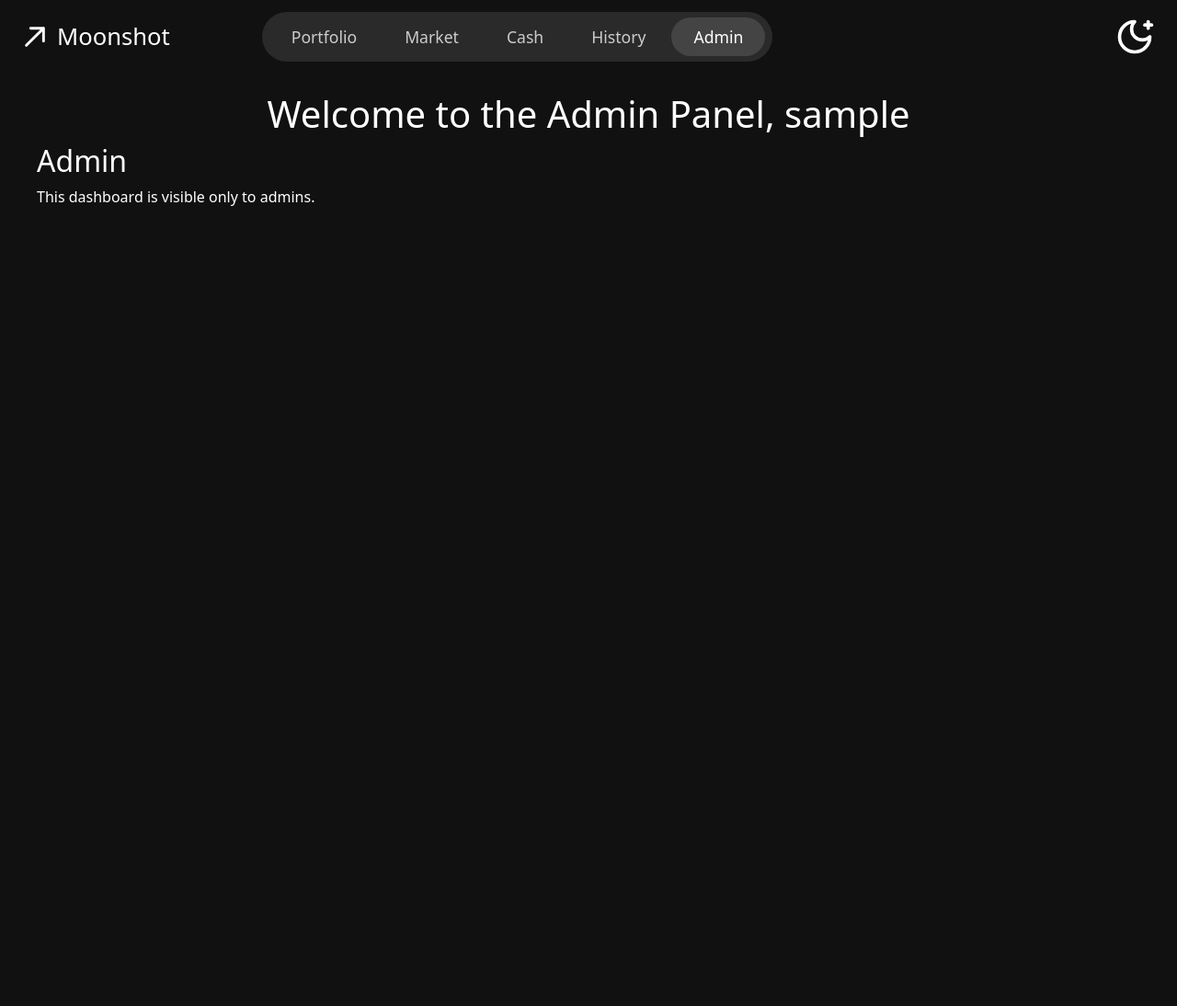
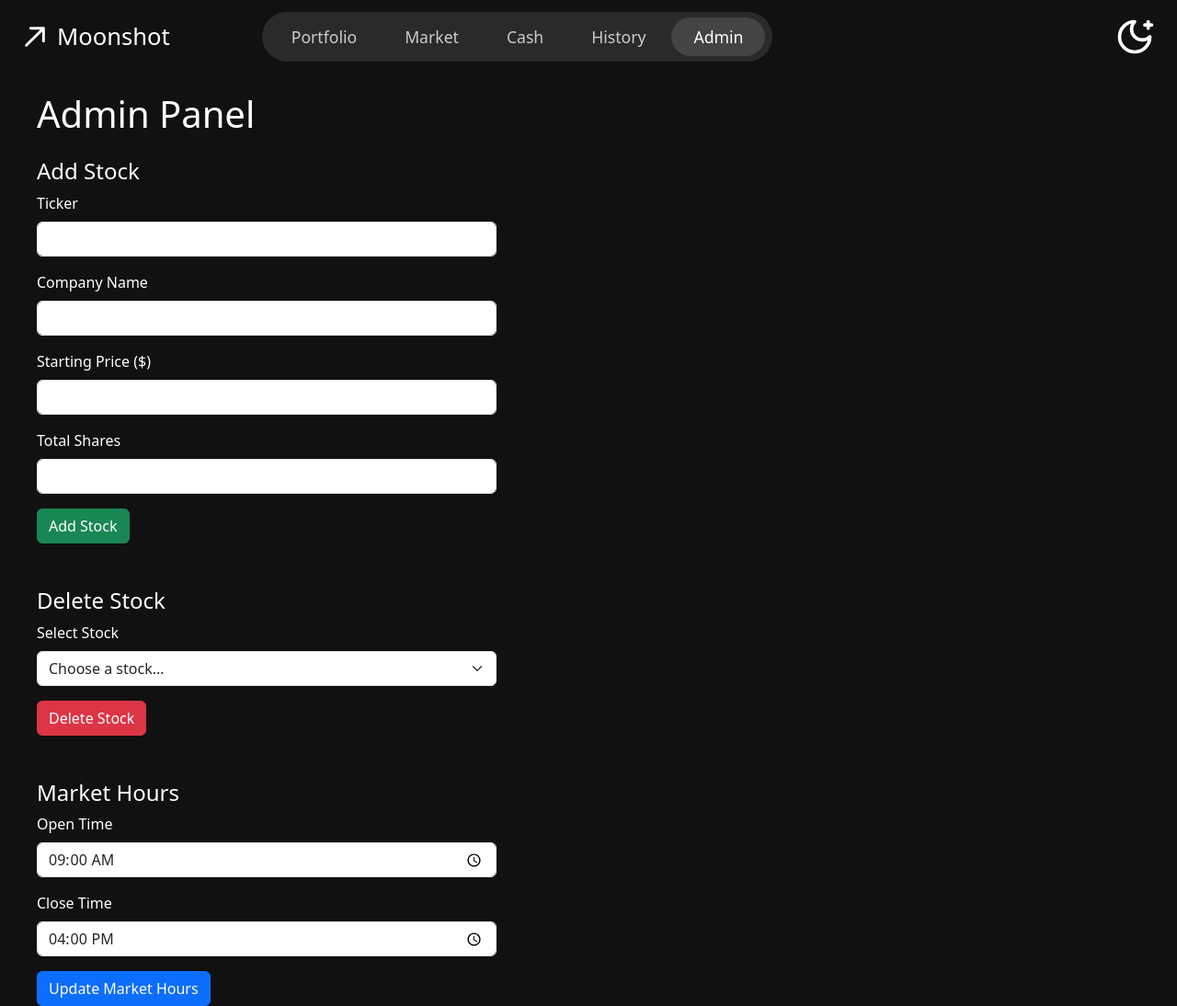
Before and after one commit to htphan9/IFT401-Team4-Capstone, a Flask app: page /admin in a window 1280 px wide. Shown: the whole page at 92% size. Before the commit the page ends 224 px from the top, so only its background shows below. Run offline with Flask 3, Linux system fonts and the light colour scheme; a user stored in the database is signed in; tables that the repository leaves empty hold one stand-in row (values such as "Sample post").

Commit message:
created a basic admin page (non functional)

```diff
--- a/templates/admin.html
+++ b/templates/admin.html
@@ -1,26 +1,88 @@
 {% extends "base.html" %}
-{% block extra_css %}
-    <!-- <link href="{{ url_for('static', filename='css/admin.css') }}" rel="stylesheet"> -->
-{% endblock %}
+{% block extra_css %}{% endblock %}
 
 {% block title %}Admin - Moonshot{% endblock %}
 
 {% set active_page = "admin" %}
 
 {% block content %}
-        {% if current_user.is_authenticated %}
-        <div class="d-flex flex-column align-items-center">
-            <h1>Welcome to the Admin Panel, {{ current_user.username }}</h1>
-        </div>
-        {% if current_user.role == "admin" %}
-        <h2>Admin</h2>
-        <p>This dashboard is visible only to admins.</p>
-        {% endif %}
-        {% else %}
-        <h1>You are not logged in</h1>
-        {% endif %}
+{% if current_user.is_authenticated and current_user.role == "admin" %}
+
+<h1>Admin Panel</h1>
+
+{% if message %}
+    <p class="text-{{ message_type }}">{{ message }}</p>
+{% endif %}
+
+<!-- Add Stock -->
+<h4 class="mt-4">Add Stock</h4>
+<form action="/admin/add_stock" method="POST" style="max-width: 500px;">
+
+    <div class="mb-3">
+        <label class="form-label text-white">Ticker</label>
+        <input type="text" class="form-control" name="ticker" maxlength="10" required>
+    </div>
+
+    <div class="mb-3">
+        <label class="form-label text-white">Company Name</label>
+        <input type="text" class="form-control" name="company_name" required>
+    </div>
+
+    <div class="mb-3">
+        <label class="form-label text-white">Starting Price ($)</label>
+        <input type="number" class="form-control" name="initial_price" min="0.01" step="0.01" required>
+    </div>
+
+    <div class="mb-3">
+        <label class="form-label text-white">Total Shares</label>
+        <input type="number" class="form-control" name="total_shares_issued" min="1" required>
+    </div>
+
+    <button type="submit" class="btn btn-success">Add Stock</button>
+
+</form>
+
+<!-- Delete Stock  -->
+<h4 class="mt-5">Delete Stock</h4>
+<form action="/admin/delete_stock" method="POST" style="max-width: 500px;">
+
+    <div class="mb-3">
+        <label class="form-label text-white">Select Stock</label>
+        <select class="form-select" name="stock_id" required>
+            <option value="" disabled selected>Choose a stock...</option>
+            {% for stock in stocks %}
+                <option value="{{ stock.id }}">{{ stock.ticker }} — {{ stock.company_name }}</option>
+            {% endfor %}
+        </select>
+    </div>
+
+    <button type="submit" class="btn btn-danger">Delete Stock</button>
+
+</form>
+
+<!-- Market Hours -->
+<h4 class="mt-5">Market Hours</h4>
+<form action="/admin/update_market" method="POST" style="max-width: 500px;">
+
+    <div class="mb-3">
+        <label class="form-label text-white">Open Time</label>
+        <input type="time" class="form-control" name="open_time"
+               value="{{ market_config.open_time if market_config else '09:00' }}" required>
+    </div>
+
+    <div class="mb-3">
+        <label class="form-label text-white">Close Time</label>
+        <input type="time" class="form-control" name="close_time"
+               value="{{ market_config.close_time if market_config else '16:00' }}" required>
+    </div>
+
+    <button type="submit" class="btn btn-primary">Update Market Hours</button>
+
+</form>
+
+{% else %}
+<p>You are not logged in or do not have admin access.</p>
+{% endif %}
 {% endblock %}
 
-{% block extra_js %}
-
-{% endblock %}
+{% block extra_js %}{% endblock %}
```
Also changed, not shown: app.py (+7 -0 lines), templates/history.html (+2 -8 lines).
